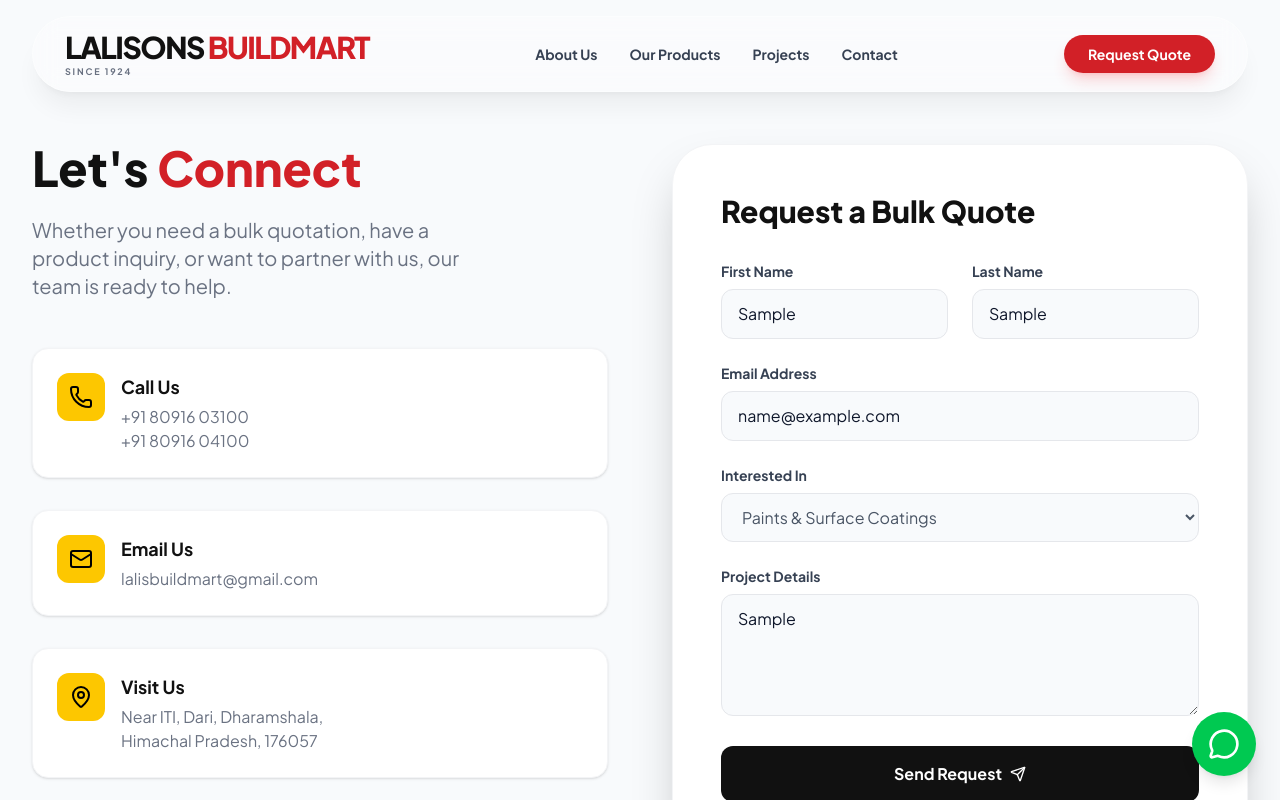
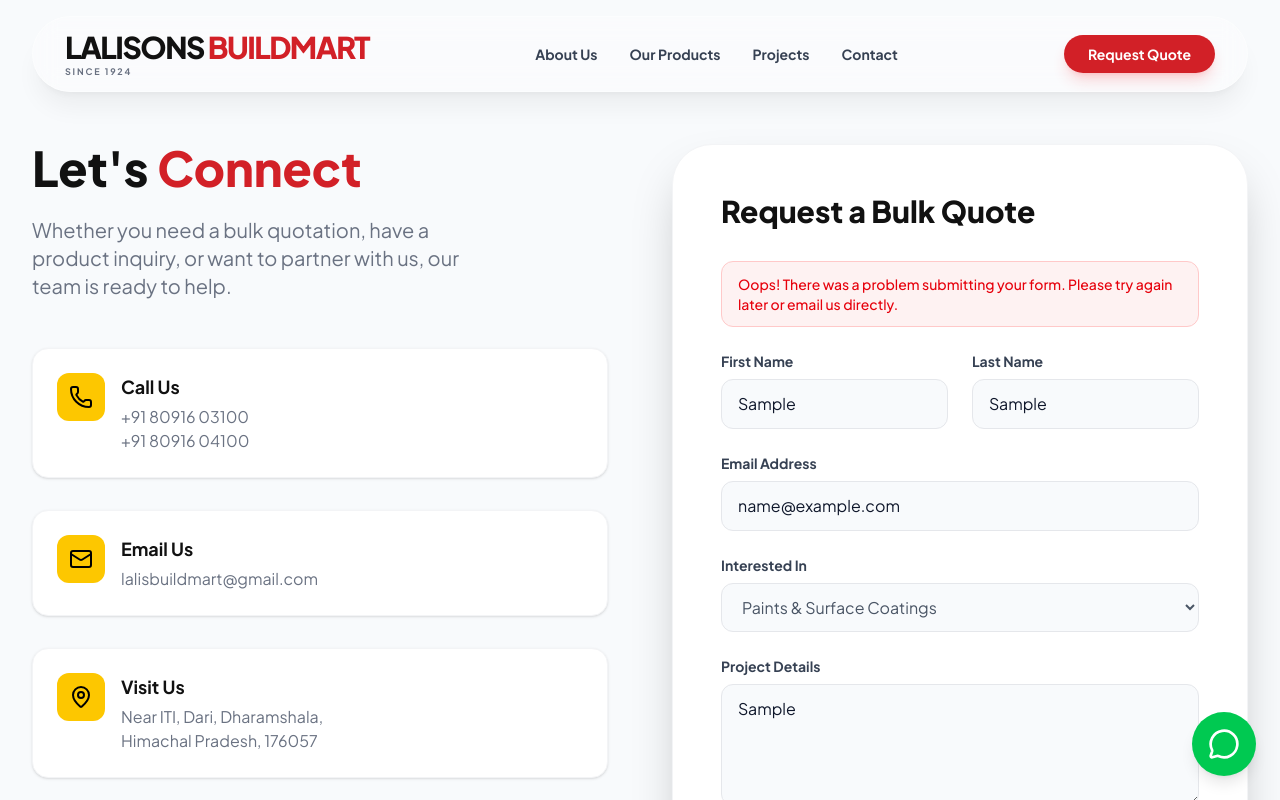
Before and after one commit to sahilbhargava6/lali-s, a Next.js app: page /contact in a window 1280 px wide. Both pictures are taken after typing "Sample", "Sample", "name@example.com", "Sample" into the empty fields and a click on the button "Send Request". Shown: the top 800 px of the page. Built offline with nearby package versions, Linux system fonts and the light colour scheme; a web font is replaced by a local one.

Commit message:
feat: add contact page with Formspree integration for bulk inquiries

```diff
--- a/src/app/contact/page.tsx
+++ b/src/app/contact/page.tsx
@@ -1,7 +1,41 @@
 "use client";
-import { Phone, Mail, MapPin, Send } from "lucide-react";
+import { Phone, Mail, MapPin, Send, Loader2, CheckCircle2 } from "lucide-react";
+import { useState } from "react";
 
 export default function ContactPage() {
+  const [status, setStatus] = useState<"idle" | "loading" | "success" | "error">("idle");
+
+  const handleSubmit = async (e: React.FormEvent<HTMLFormElement>) => {
+    e.preventDefault();
+    setStatus("loading");
+
+    const form = e.currentTarget;
+    const formData = new FormData(form);
+
+    try {
+      // TODO: Replace YOUR_FORMSPREE_ID with the actual Formspree endpoint ID (e.g., xojebqwe)
+      // Example: const endpoint = "https://formspree.io/f/xojebqwe";
+      const endpoint = "https://formspree.io/f/YOUR_FORMSPREE_ID";
+
+      const response = await fetch(endpoint, {
+        method: "POST",
+        body: formData,
+        headers: {
+          Accept: "application/json",
+        },
+      });
+
+      if (response.ok) {
+        setStatus("success");
+        form.reset();
+      } else {
+        setStatus("error");
+      }
+    } catch (error) {
+      setStatus("error");
+    }
+  };
+
   return (
     <div className="pt-24 bg-slate-50 min-h-screen pb-20">
       <div className="max-w-7xl mx-auto px-4 md:px-8 py-12">
@@ -43,39 +77,70 @@
           </div>
 
           {/* Contact Form */}
-          <div className="bg-white p-8 md:p-12 rounded-[2.5rem] shadow-2xl border border-gray-100">
+          <div className="bg-white p-8 md:p-12 rounded-[2.5rem] shadow-2xl border border-gray-100 relative overflow-hidden">
+
+             {/* Success Overlay */}
+             <div className={`absolute inset-0 bg-white z-20 flex flex-col items-center justify-center p-8 text-center transition-all duration-500 ${status === "success" ? "opacity-100 visible" : "opacity-0 invisible"}`}>
+                <div className="w-20 h-20 bg-green-100 rounded-full flex items-center justify-center mb-6">
+                   <CheckCircle2 className="w-10 h-10 text-green-600" />
+                </div>
+                <h3 className="text-2xl font-black text-[#111111] mb-2">Request Sent!</h3>
+                <p className="text-gray-500 mb-8">Thank you for reaching out. Our sales team will review your requirements and get back to you with a quotation within 24 hours.</p>
+                <button
+                  onClick={() => setStatus("idle")}
+                  className="bg-slate-100 hover:bg-slate-200 text-slate-800 font-bold py-3 px-8 rounded-xl transition-colors"
+                >
+                  Send Another Request
+                </button>
+             </div>
+
              <h2 className="text-3xl font-black text-[#111111] mb-8">Request a Bulk Quote</h2>
-             <form className="space-y-6" onSubmit={(e) => e.preventDefault()}>
+
+             {status === "error" && (
+               <div className="bg-red-50 border border-red-200 text-red-600 px-4 py-3 rounded-xl mb-6 text-sm font-medium">
+                 Oops! There was a problem submitting your form. Please try again later or email us directly.
+               </div>
+             )}
+
+             <form className="space-y-6" onSubmit={handleSubmit}>
                 <div className="grid grid-cols-1 md:grid-cols-2 gap-6">
                    <div>
                      <label className="block text-sm font-bold text-gray-700 mb-2">First Name</label>
-                     <input type="text" className="w-full bg-slate-50 border border-gray-200 px-4 py-3 rounded-xl focus:outline-none focus:border-[#D22027] focus:ring-1 focus:ring-[#D22027]" placeholder="John" />
+                     <input type="text" name="firstName" required className="w-full bg-slate-50 border border-gray-200 px-4 py-3 rounded-xl focus:outline-none focus:border-[#D22027] focus:ring-1 focus:ring-[#D22027]" placeholder="John" />
                    </div>
                    <div>
                      <label className="block text-sm font-bold text-gray-700 mb-2">Last Name</label>
-                     <input type="text" className="w-full bg-slate-50 border border-gray-200 px-4 py-3 rounded-xl focus:outline-none focus:border-[#D22027] focus:ring-1 focus:ring-[#D22027]" placeholder="Doe" />
+                     <input type="text" name="lastName" required className="w-full bg-slate-50 border border-gray-200 px-4 py-3 rounded-xl focus:outline-none focus:border-[#D22027] focus:ring-1 focus:ring-[#D22027]" placeholder="Doe" />
                    </div>
                 </div>
                 <div>
                    <label className="block text-sm font-bold text-gray-700 mb-2">Email Address</label>
-                   <input type="email" className="w-full bg-slate-50 border border-gray-200 px-4 py-3 rounded-xl focus:outline-none focus:border-[#D22027] focus:ring-1 focus:ring-[#D22027]" placeholder="john@example.com" />
+                   <input type="email" name="email" required className="w-full bg-slate-50 border border-gray-200 px-4 py-3 rounded-xl focus:outline-none focus:border-[#D22027] focus:ring-1 focus:ring-[#D22027]" placeholder="john@example.com" />
                 </div>
                 <div>
                    <label className="block text-sm font-bold text-gray-700 mb-2">Interested In</label>
-                   <select className="w-full bg-slate-50 border border-gray-200 px-4 py-3 rounded-xl focus:outline-none focus:border-[#D22027] focus:ring-1 focus:ring-[#D22027] text-gray-600">
-                      <option>Paints & Surface Coatings</option>
-                      <option>Plumbing & Sanitary Products</option>
-                      <option>Electrical Supplies</option>
-                      <option>Bulk Cement / TMT</option>
-                      <option>Other / Mixed Order</option>
+                   <select name="category" required className="w-full bg-slate-50 border border-gray-200 px-4 py-3 rounded-xl focus:outline-none focus:border-[#D22027] focus:ring-1 focus:ring-[#D22027] text-gray-600">
+                      <option value="Paints">Paints & Surface Coatings</option>
+                      <option value="Plumbing">Plumbing & Sanitary Products</option>
+                      <option value="Electrical">Electrical Supplies</option>
+                      <option value="Bulk">Bulk Cement / TMT</option>
+                      <option value="Other">Other / Mixed Order</option>
                    </select>
                 </div>
                 <div>
                    <label className="block text-sm font-bold text-gray-700 mb-2">Project Details</label>
-                   <textarea rows={4} className="w-full bg-slate-50 border border-gray-200 px-4 py-3 rounded-xl focus:outline-none focus:border-[#D22027] focus:ring-1 focus:ring-[#D22027]" placeholder="Tell us about your requirements..."></textarea>
+                   <textarea name="message" required rows={4} className="w-full bg-slate-50 border border-gray-200 px-4 py-3 rounded-xl focus:outline-none focus:border-[#D22027] focus:ring-1 focus:ring-[#D22027]" placeholder="Tell us about your requirements..."></textarea>
                 </div>
-                <button type="submit" className="w-full bg-[#111111] hover:bg-[#D22027] text-white font-bold py-4 rounded-xl transition-colors flex items-center justify-center gap-2">
-                   Send Request <Send className="w-4 h-4" />
+                <button
+                  type="submit"
+                  disabled={status === "loading"}
+                  className="w-full bg-[#111111] hover:bg-[#D22027] disabled:bg-slate-400 disabled:cursor-not-allowed text-white font-bold py-4 rounded-xl transition-colors flex items-center justify-center gap-2"
+                >
+                   {status === "loading" ? (
+                     <>Sending... <Loader2 className="w-5 h-5 animate-spin" /></>
+                   ) : (
+                     <>Send Request <Send className="w-4 h-4" /></>
+                   )}
                 </button>
              </form>
           </div>
```
